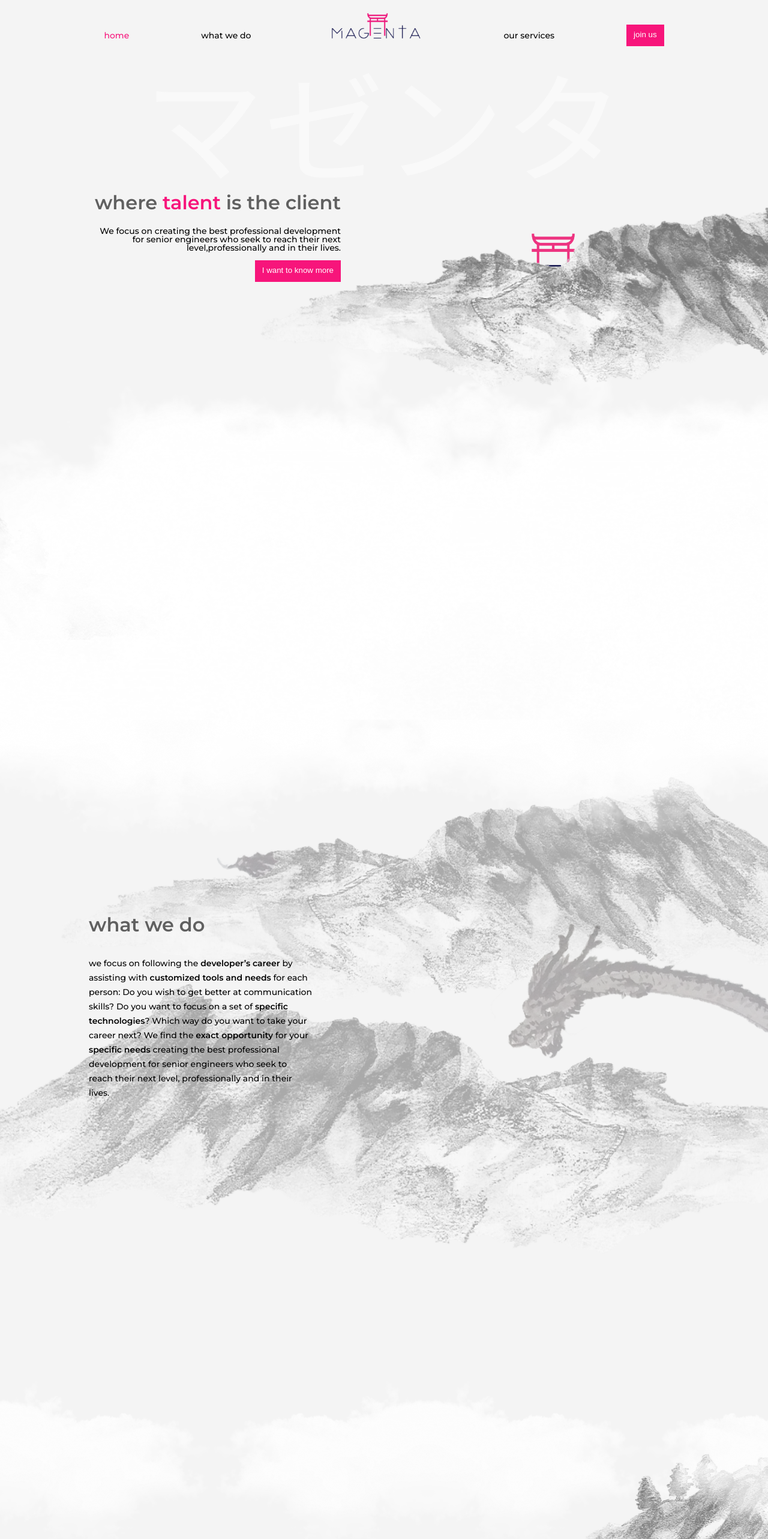
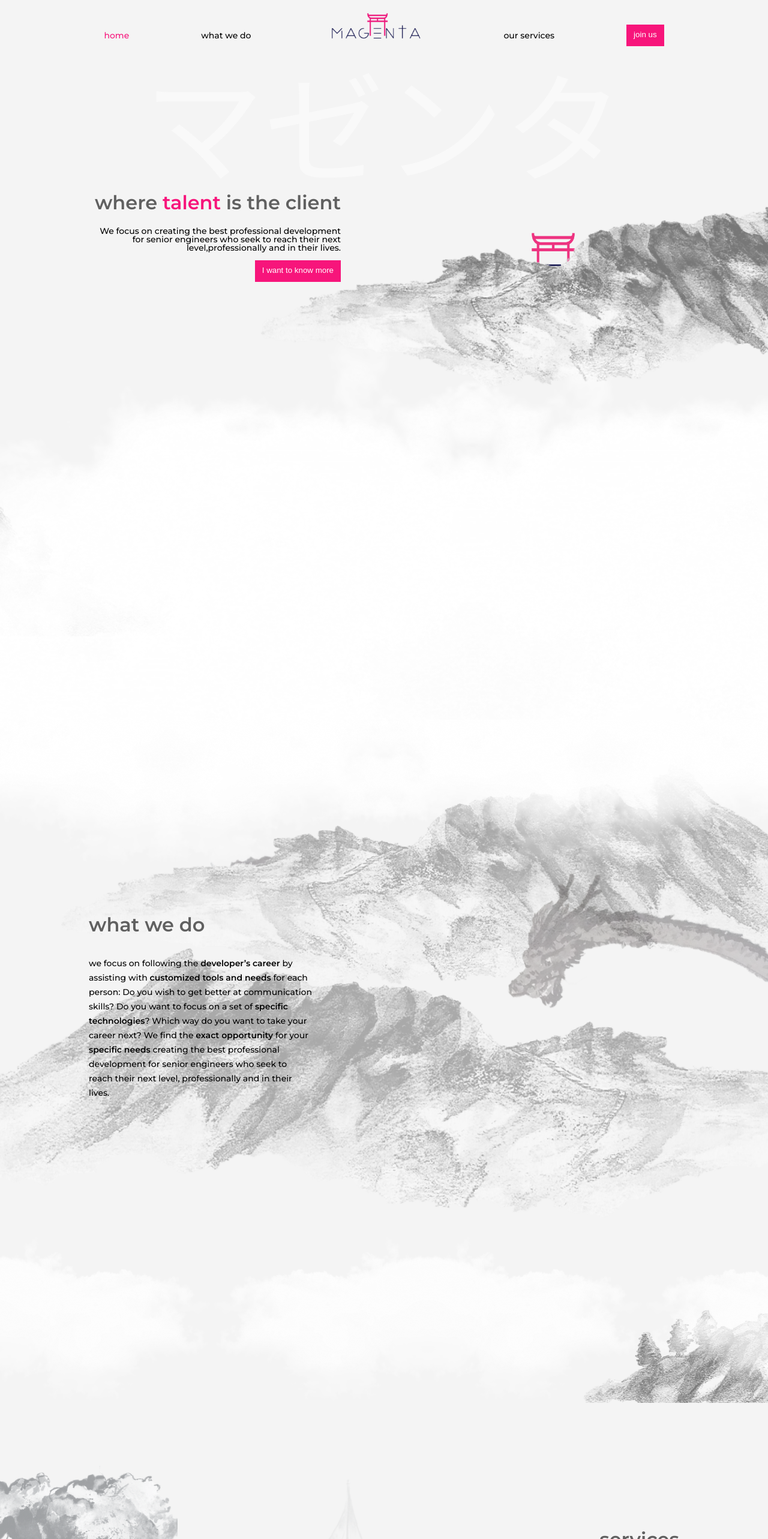
Before and after one commit to bartuchavezc/magenta, a React (Create React App) app: page / in a window 1280 px wide. Shown: the top 2566 px of the page at 60% size. Built offline with nearby package versions, Linux system fonts and the light colour scheme.

Commit message:
what we do height fix

```diff
--- a/src/WhatWeDo/WhatWeDo.jsx
+++ b/src/WhatWeDo/WhatWeDo.jsx
@@ -7,7 +7,7 @@ const Wrapper = styled.div`
 `
 
 const Scene = styled.section`
-  height: calc(150vh - 117px);
+  height: calc(120vh - 117px);
   position: relative;
   width: 100%;
   display: flex;
@@ -78,7 +78,7 @@ const Mountain = styled.div`
   position: absolute;
   z-index: 1;
   right: -8%;
-  top: 0;
+  top: -2%;
   width: 100%;
   justify-content: center;
 `
@@ -88,7 +88,7 @@ const LowMountain = styled.div`
   position: absolute;
   z-index: 1;
   left: 10%;
-  bottom: 10%;
+  bottom: -8%;
   width: 100%;
   justify-content: center;
   transform: rotateY(-180deg);
@@ -129,7 +129,7 @@ const DragonContainer = styled.figure`
   right: -12%;
   bottom: 0%;
   right: -54%;
-  bottom: 30%;
+  bottom: 20%;
 `
 
 const Dragon = styled.img`
```
